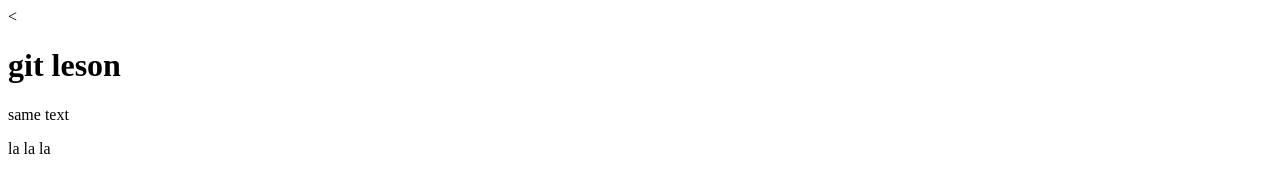
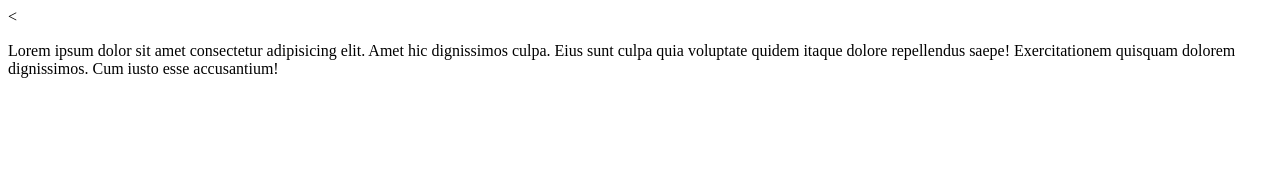
Before and after one commit to PavlenkoYurii/site, a plain HTML site: page css/index.html in a window 1280 px wide. Drawn offline with Linux system fonts and the light colour scheme.

Commit message:
third commit

```diff
--- a/css/index.html
+++ b/css/index.html
@@ -7,8 +7,8 @@
     <title>Document</title>
 </head>
 <body>
-    <h1>git leson </h1>
-    <p>same text</p>
-    <p>la la la </p>
+   <P>Lorem ipsum dolor sit amet consectetur adipisicing elit.
+        Amet hic dignissimos culpa. Eius sunt culpa quia voluptate quidem itaque dolore
+         repellendus saepe! Exercitationem quisquam dolorem dignissimos. Cum iusto esse accusantium!</P>
 </body>
 </html>
```
